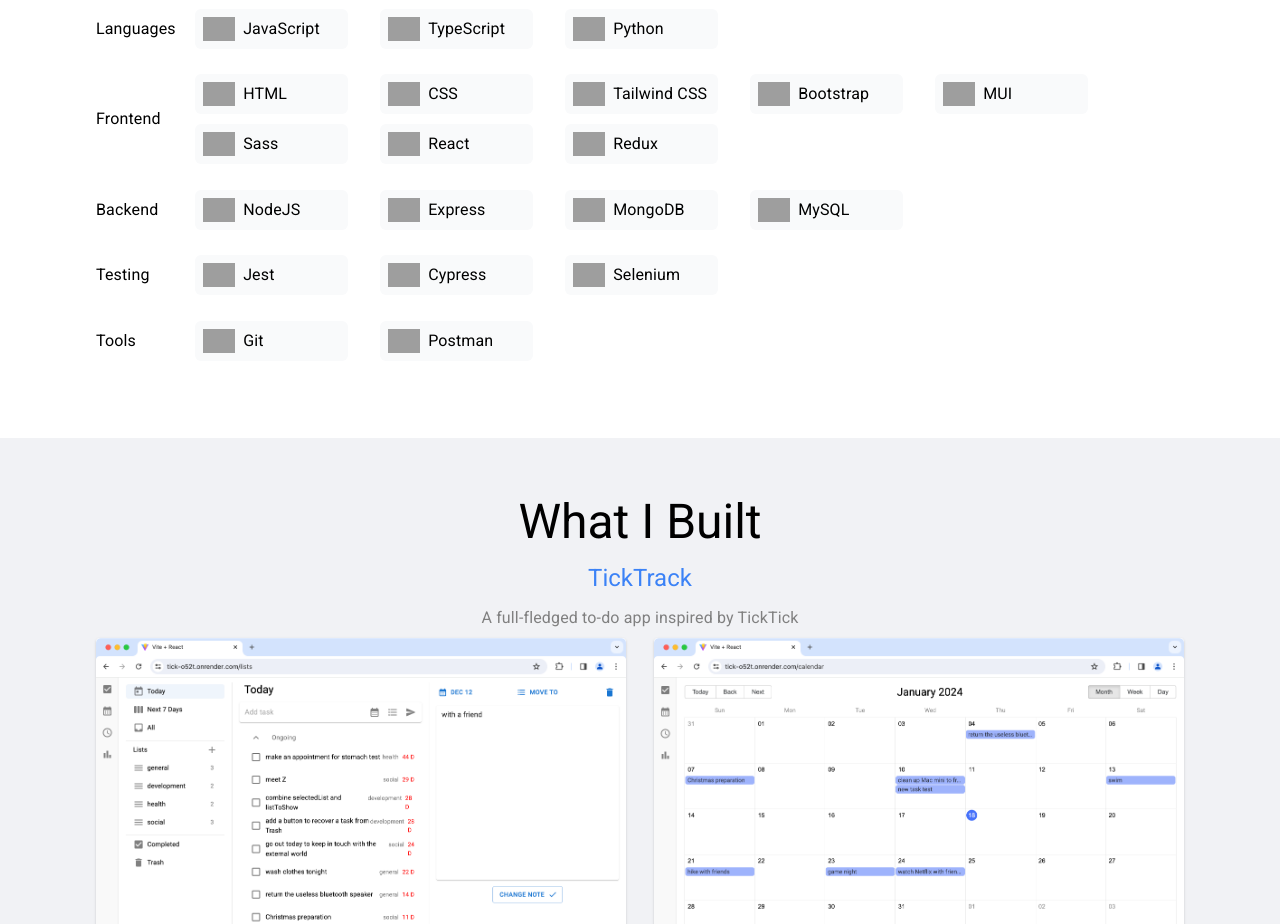
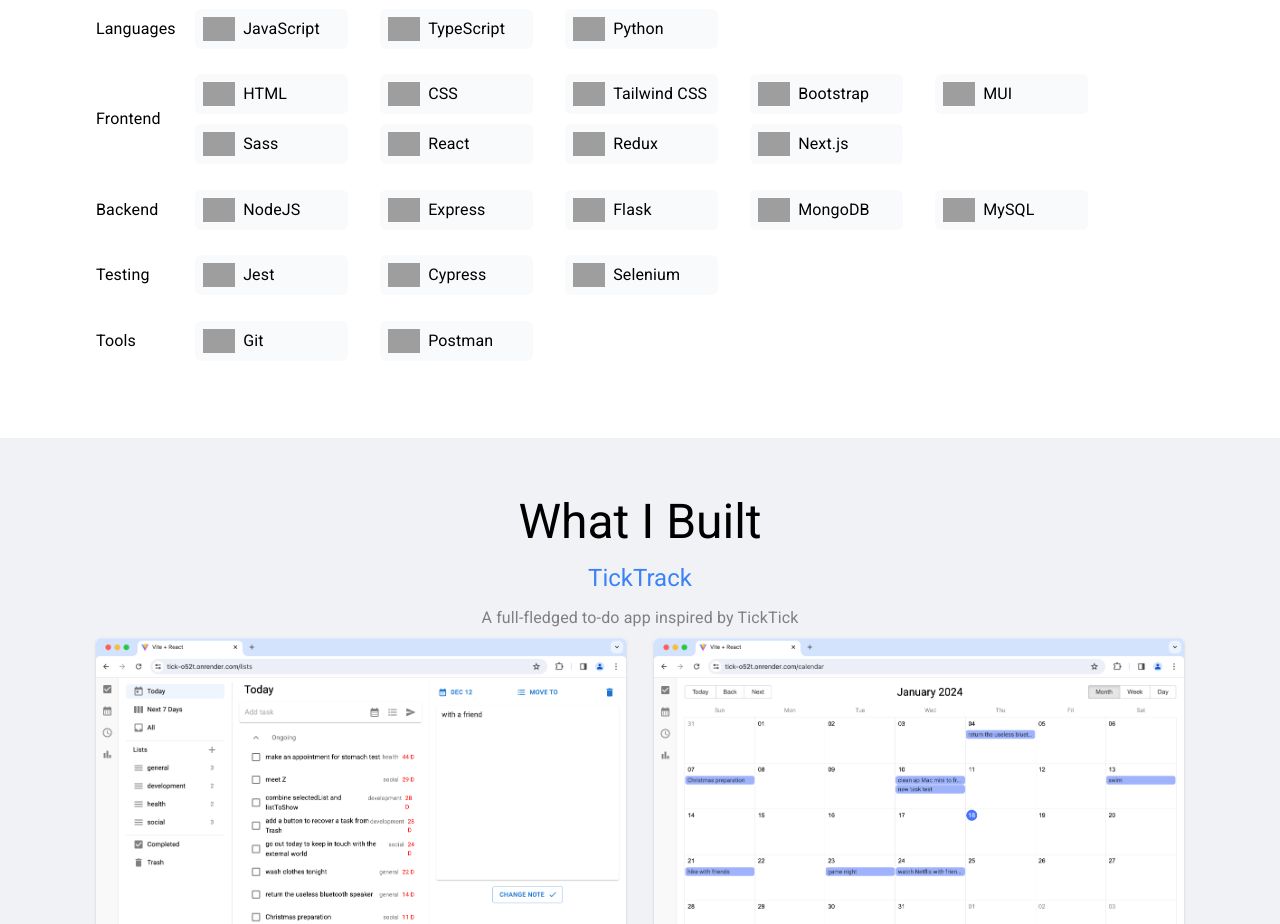
Before and after one commit to Renfu-Li/Renfu-Li.github.io, a React (Vite) app: page / in a window 1280 px wide. Shown: the part 1360-2284 px from the top of the page. Built offline with nearby package versions, Linux system fonts and the light colour scheme; grey boxes are pictures that could not be loaded.

Commit message:
feat: add Next.js and Falsk to skills

```diff
--- a/src/constants.js
+++ b/src/constants.js
@@ -197,6 +197,10 @@
       name: "Redux",
       src: "https://raw.githubusercontent.com/devicons/devicon/master/icons/redux/redux-original.svg",
     },
+    {
+      name: "Next.js",
+      src: "https://cdn.jsdelivr.net/gh/devicons/devicon@latest/icons/nextjs/nextjs-original.svg",
+    },
   ],
   Backend: [
     {
@@ -206,6 +210,10 @@
     {
       name: "Express",
       src: "https://raw.githubusercontent.com/devicons/devicon/master/icons/express/express-original-wordmark.svg",
+    },
+    {
+      name: "Flask",
+      src: "https://cdn.jsdelivr.net/gh/devicons/devicon@latest/icons/flask/flask-original.svg",
     },
     {
       name: "MongoDB",
```
